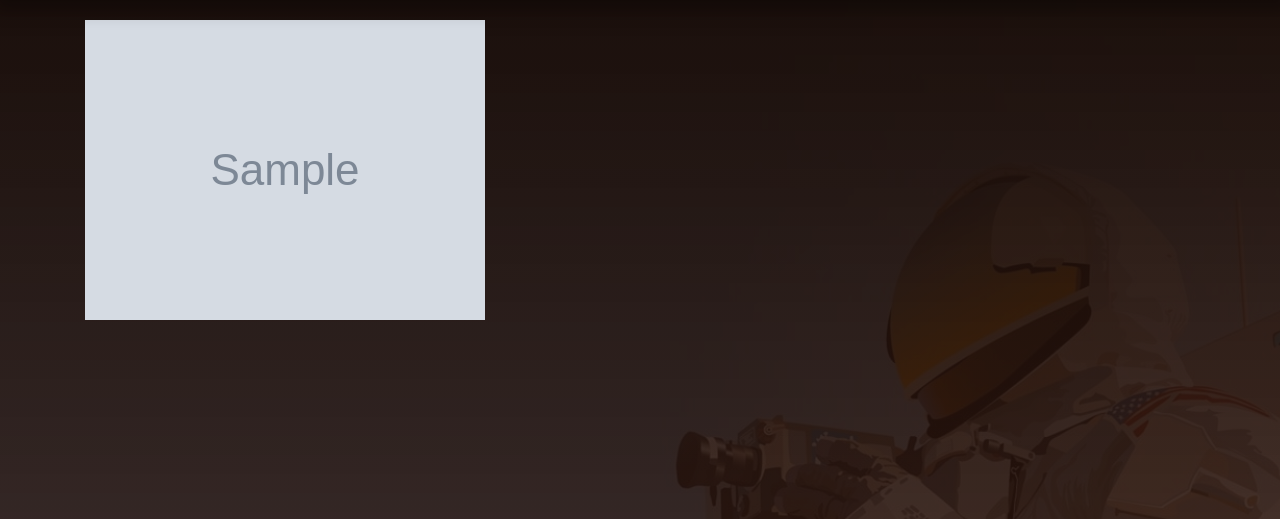
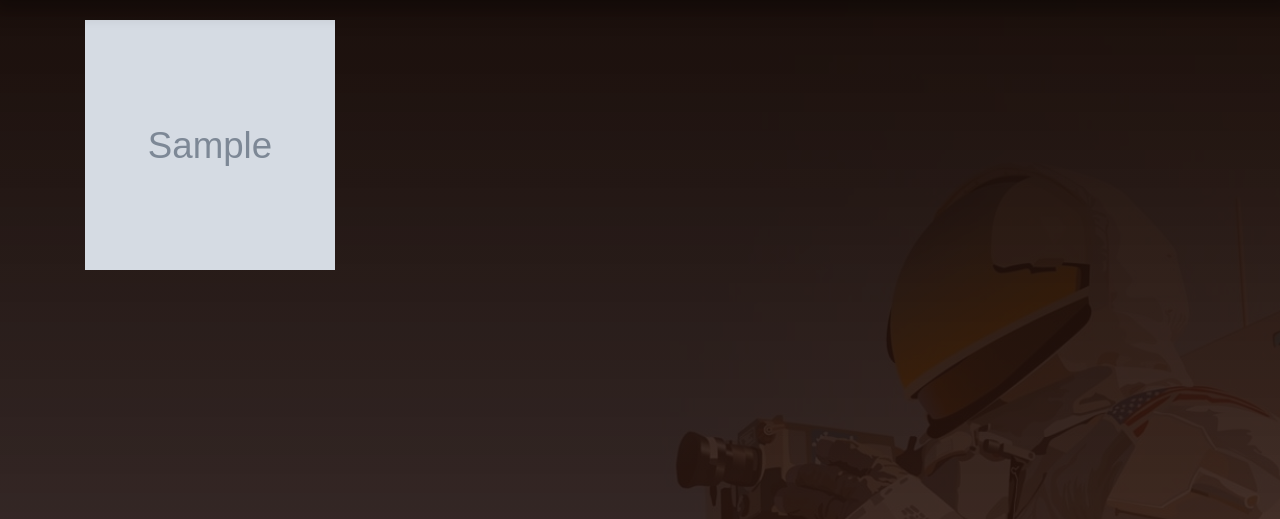
Before and after one commit to nikel4610/DjangoAndWeb, a Django app: template firstproject/mysite/photo/templates/photo/album_detail.html in a window 1280 px wide. Shown: the part 88-607 px from the top of the page. Run offline with Django 3.2, Linux system fonts and the light colour scheme; the template is opened without the code that fills it: most values are stand-ins (such as "Sample title", 1, 10 or a date in 2020); grey boxes marked "Sample" are stand-in pictures; some libraries are stand-ins or nearby versions.

Commit message:
update photo

```diff
--- a/firstproject/mysite/photo/templates/photo/album_detail.html
+++ b/firstproject/mysite/photo/templates/photo/album_detail.html
@@ -4,6 +4,17 @@
 {% endblock %}
 
 {% block extra-style %}
+<style>
+  .img {
+    width: 250px;
+    height: 250px;
+  }
+  .img:hover {
+    width: 300px;
+    height: 300px;
+    transition: 0.5s ease-out
+  }
+</style>
 <link rel="stylesheet" href="{% static 'css/photo_detail.css' %}">
 {% endblock %}
 
```
Also changed, not shown: firstproject/mysite/db.sqlite3.
